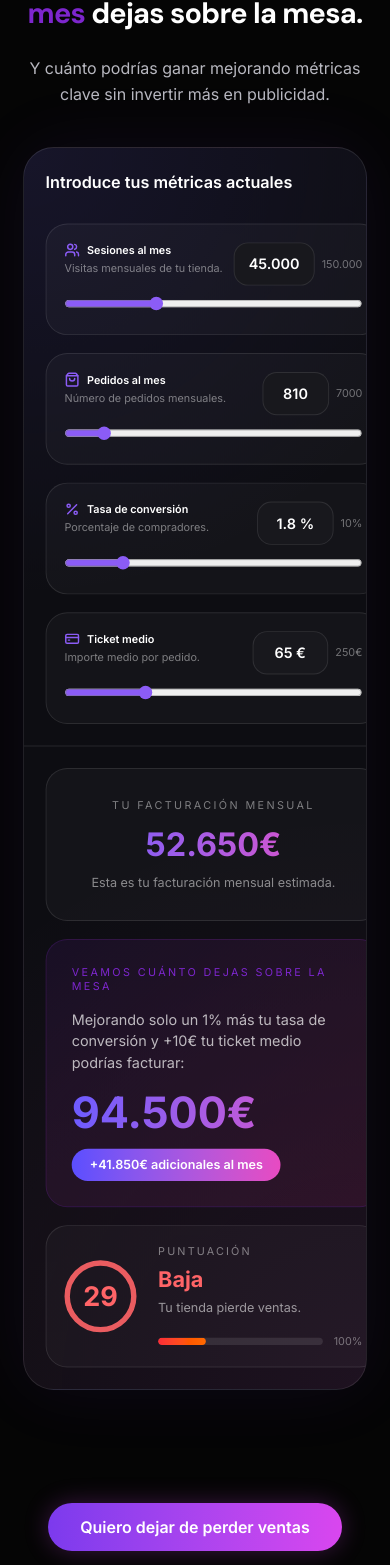
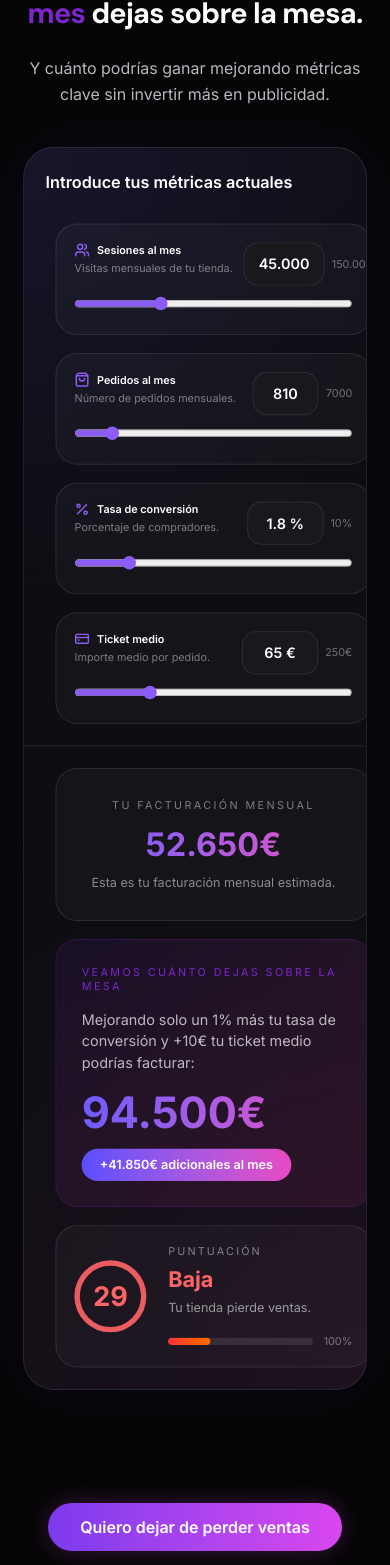
Before and after one commit to MaikelScalate/scalatelab, a Next.js app: page / in a window 390 px wide. Shown: the part 4937-6502 px from the top of the page. Built offline with nearby package versions, Linux system fonts and the light colour scheme.

Commit message:
Mejorar diseño

```diff
--- a/app/components/ui/Calculator.tsx
+++ b/app/components/ui/Calculator.tsx
@@ -157,9 +157,11 @@ else {
 
             <div
   className="
-    w-full
+    w-[94%]
 max-w-[430px]
+lg:w-full
 lg:max-w-none
+mx-auto
     rounded-3xl
     border
       border-white/10
@@ -270,9 +272,11 @@ px-3
 
             <div
   className="
-    w-full
+    w-[94%]
 max-w-[430px]
+lg:w-full
 lg:max-w-none
+mx-auto
     rounded-3xl
     border
     border-white/10
@@ -393,9 +397,11 @@ setConversion(newConversion);
 
            <div
   className="
-    w-full
+    w-[94%]
 max-w-[430px]
+lg:w-full
 lg:max-w-none
+mx-auto
     rounded-3xl
     border
     border-white/10
@@ -516,9 +522,11 @@ px-3
 
             <div
   className="
-    w-full
+    w-[94%]
 max-w-[430px]
+lg:w-full
 lg:max-w-none
+mx-auto
     rounded-3xl
     border
     border-white/10
@@ -635,9 +643,11 @@ px-3
 
             <div
   className="
-        w-full
+        w-[94%]
 max-w-[430px]
+lg:w-full
 lg:max-w-none
+mx-auto
         rounded-3xl
         border
         border-white/10
@@ -676,9 +686,11 @@ lg:text-6xl
 
             <div
   className="
-        w-full
+        w-[94%]
 max-w-[430px]
+lg:w-full
 lg:max-w-none
+mx-auto
         rounded-3xl
         border
         border-purple/20
@@ -734,9 +746,11 @@ lg:text-6xl
 
             <div
   className="
-        w-full
+        w-[94%]
 max-w-[430px]
+lg:w-full
 lg:max-w-none
+mx-auto
         rounded-3xl
         flex
         items-center
```
Lines whose indentation alone changed are shown as unchanged.
